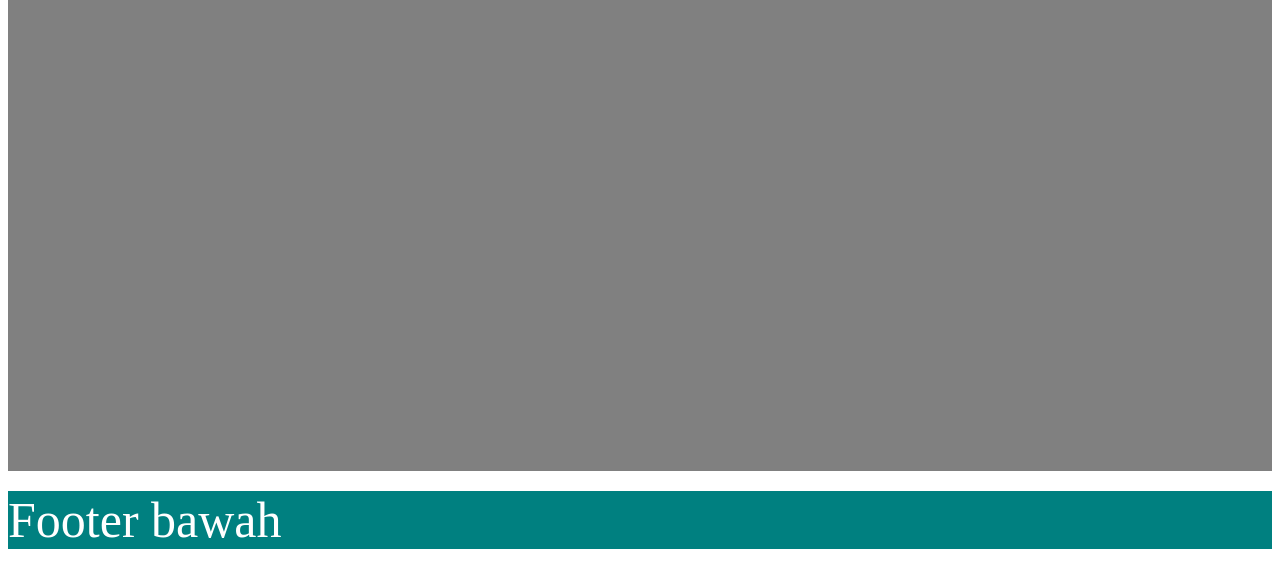
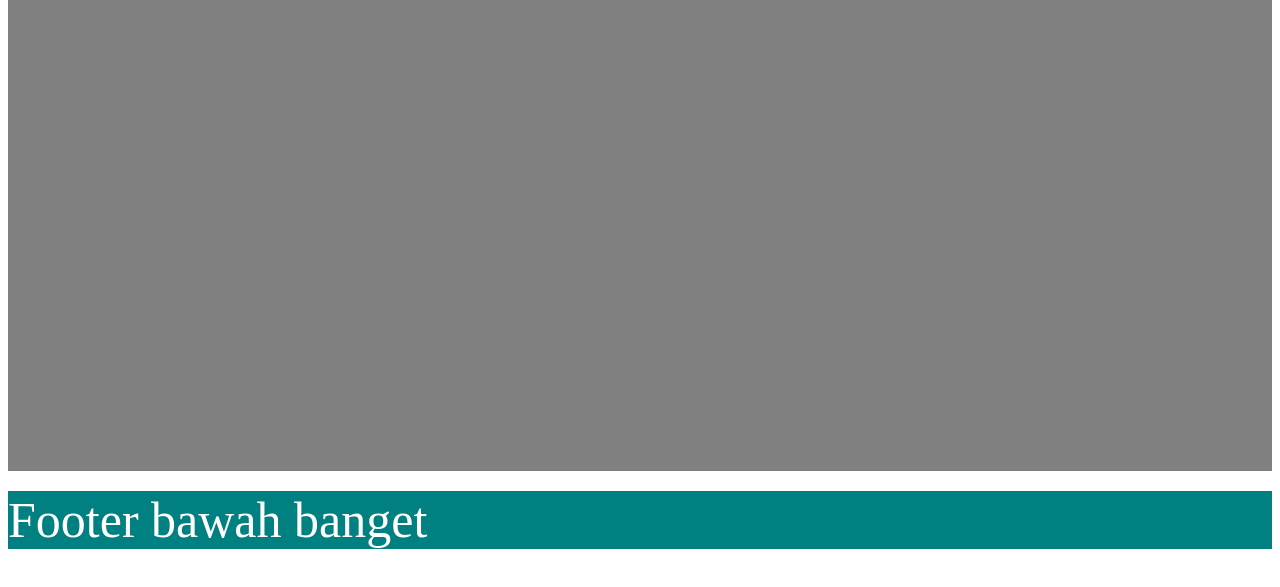
Before and after one commit to arywindu/gemeshproject, a plain HTML site: page index.html in a window 1280 px wide. Shown: the part 249-836 px from the top of the page. Drawn offline with Linux system fonts and the light colour scheme.

Commit message:
bawah banget

```diff
--- a/index.html
+++ b/index.html
@@ -12,7 +12,7 @@
 			<p style="color:orange;font-size:50px;"> Body </p>
 		</div>
 		<div class="footer" style="background-color:teal; width:100%;">
-			<p style="color:white;font-size:50px;"> Footer bawah </p>
+			<p style="color:white;font-size:50px;"> Footer bawah banget </p>
 		</div>
 
 	</body>
```
